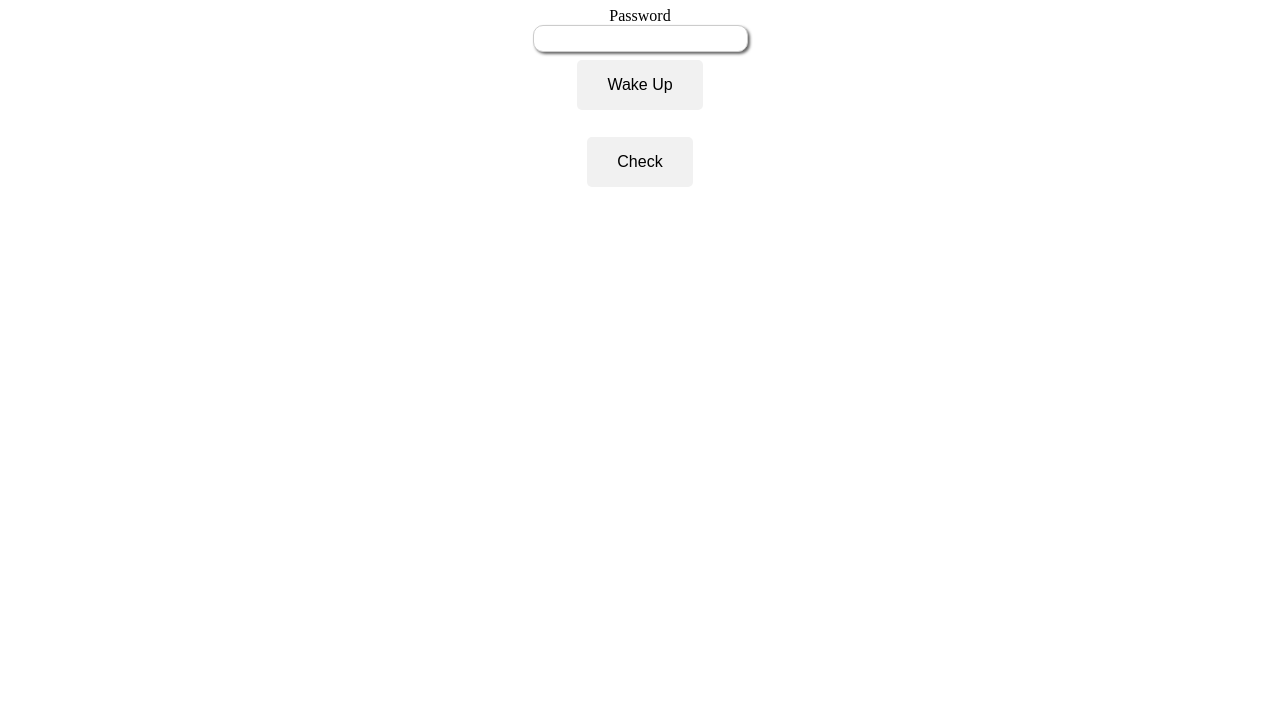
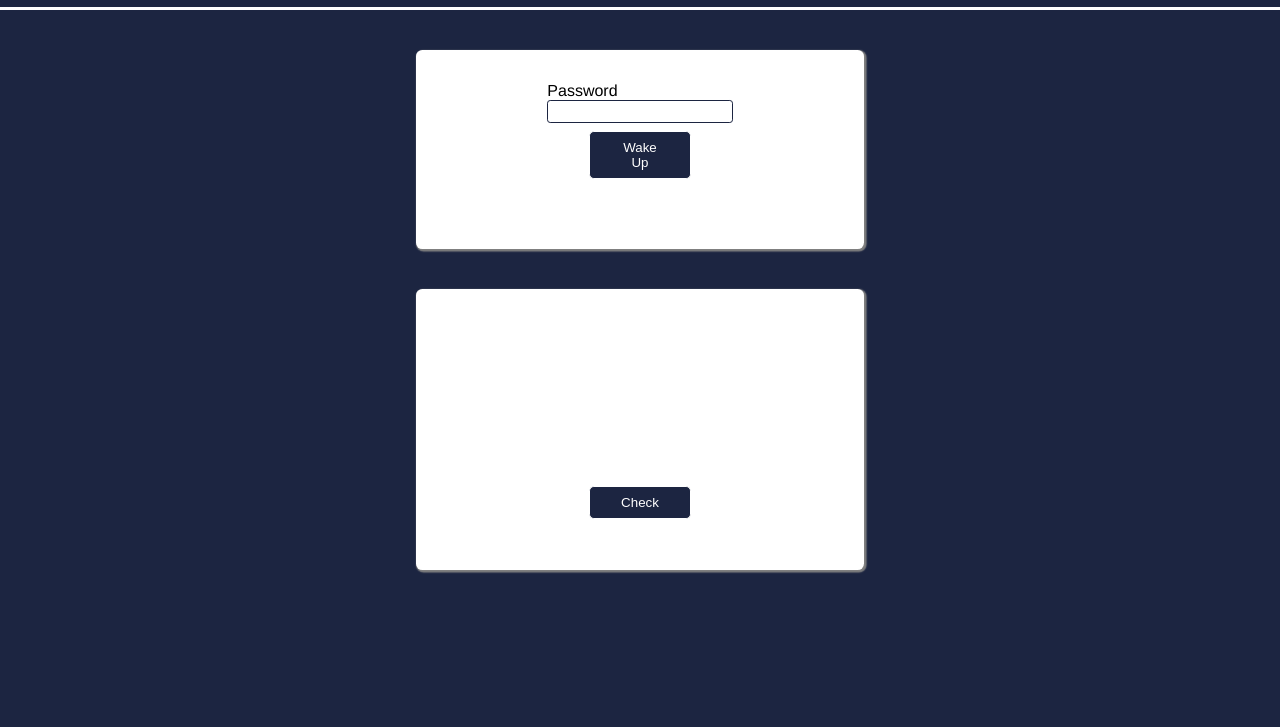
Before and after one commit to thomasqueirozb/wol-server, a website: page public/index.html in a window 1280 px wide. Shown: the part 73-800 px from the top of the page. Drawn offline with Linux system fonts and the light colour scheme.

Commit message:
Swapped html for a prettier one

```diff
--- a/public/handler.js
+++ b/public/handler.js
@@ -45,11 +45,11 @@ form.onsubmit = (ev) => {
 
 let check = document.getElementById("check-btn")
 check.onclick = () => {
+    document.getElementById("loading").style.visibility = "visible";
     const url = "/check"
     let request = new XMLHttpRequest();
     request.open('GET', url, true);
     const resp = document.getElementById("check")
-    resp.innerText = "Checkando poura"
 
     request.onload = function() { // request successful
         const json = JSON.parse(request.responseText);
@@ -61,6 +61,7 @@ check.onclick = () => {
         } else {
             resp.innerText = "Deu erro chora mais esquerdinha (" + code + ")"
         }
+        document.getElementById("loading").style.visibility = "hidden";
     };
     request.send();
 }
--- a/public/index.html
+++ b/public/index.html
@@ -2,96 +2,183 @@
 <html lang="en">
 
 <head>
-    <meta charset="UTF-8">
+    <meta http-equiv="Content-Type" content="text/html; charset=UTF-8" />
+
     <title>WOL</title>
     <style>
-        .center {
-            text-align: center; // margin: auto;
-            // width: 50%;
-            // border: 3px solid blue;
-            // padding: 10px;
+        .container {
+            width: 100%;
+            display: flex;
+            flex-flow: row nowrap;
+            justify-content: center;
+            height: 100vh;
+            padding: 0rem;
+            margin: 0rem;
+            font-family: Avenir, Helvetica, sans-serif;
         }
 
-        .container {
-            position: relative;
-            width: 100%;
+        .main {
+            display: flex;
+            flex-flow: column nowrap;
+            align-items: center;
+            justify-content: flex-start;
+            background-color: #1c2541;
         }
 
-        .btn-fancy {
-            position: relative; // top: 50%;
-            // left: 50%;
-            // transform: translate(-50%, -50%);
-            // -ms-transform: translate(-50%, -50%);
-            background-color: #f1f1f1;
-            color: black;
-            font-size: 16px;
-            margin-top: 8px;
-            padding: 16px 30px;
-            border: none;
-            cursor: pointer;
-            border-radius: 5px;
-            text-align: center;
+        .header {
+            width: 100vw;
+            background-color: #1c2541;
+            color: white;
+            display: flex;
+            flex-flow: row nowrap;
+            justify-content: center;
+            align-items: center;
+            border-bottom: 0.2rem solid white;
         }
 
-        .btn-fancy:hover {
-            background-color: black;
-            color: white;
+        .box {
+            display: flex;
+            flex-flow: column nowrap;
+            justify-content: center;
+            align-items: center;
+            width: 30vw;
+            margin-top: 5vh;
+            box-shadow: 0.08rem 0.08rem 0.08rem 0.08rem gray;
+            padding: 2rem;
+            border-radius: 0.4rem;
+            background-color: white;
         }
 
-        input.rounded {
-            border: 1px solid #ccc;
-
-            -moz-border-radius: 10px;
-            -webkit-border-radius: 10px;
-            border-radius: 10px;
-
-            -moz-box-shadow: 2px 2px 3px #666;
-            -webkit-box-shadow: 2px 2px 3px #666;
-            box-shadow: 2px 2px 3px #666;
-
-            font-size: 15px;
-            padding: 4px 7px;
-            outline: 0;
-            -webkit-appearance: none;
+        .input {
+            display: flex;
+            flex-flow: column nowrap;
+            align-items: flex-start;
+            justify-content: space-around;
         }
 
-        input.rounded:focus {
-            /* supported IE8+ and all other browsers tested.
-   * optional, but gives the input focues when selected.
-   * change to a color that suits your design.
-   */
-            border-color: #02b1fc;
+        input {
+            border-radius: 0.2rem;
+            border-style: none;
+            padding: 0.2rem;
+            border: 0.1rem solid #1c2541;
+        }
+
+        button {
+            border-style: none;
+            color: white;
+            width: 8vw;
+            background-color: #1c2541;
+            border: 0.1rem solid white;
+            border-radius: 0.3rem;
+            padding: 0.5rem 1.5rem;
+            margin-top: 0.5rem;
+        }
+
+        button:hover {
+            color: #1c2541;
+            background-color: white;
+            border: 0.1rem solid #1c2541;
+        }
+
+        .lds-ellipsis {
+            display: inline-block;
+            position: relative;
+            width: 64px;
+            height: 64px;
+        }
+
+        .lds-ellipsis div {
+            position: absolute;
+            top: 27px;
+            width: 11px;
+            height: 11px;
+            border-radius: 50%;
+            background: #1c2541;
+            animation-timing-function: cubic-bezier(0, 1, 1, 0);
+        }
+
+        .lds-ellipsis div:nth-child(1) {
+            left: 6px;
+            animation: lds-ellipsis1 0.6s infinite;
+        }
+
+        .lds-ellipsis div:nth-child(2) {
+            left: 6px;
+            animation: lds-ellipsis2 0.6s infinite;
+        }
+
+        .lds-ellipsis div:nth-child(3) {
+            left: 26px;
+            animation: lds-ellipsis2 0.6s infinite;
+        }
+
+        .lds-ellipsis div:nth-child(4) {
+            left: 45px;
+            animation: lds-ellipsis3 0.6s infinite;
+        }
+
+        @keyframes lds-ellipsis1 {
+            0% {
+                transform: scale(0);
+            }
+            100% {
+                transform: scale(1);
+            }
+        }
+
+        @keyframes lds-ellipsis3 {
+            0% {
+                transform: scale(1);
+            }
+            100% {
+                transform: scale(0);
+            }
+        }
+
+        @keyframes lds-ellipsis2 {
+            0% {
+                transform: translate(0, 0);
+            }
+            100% {
+                transform: translate(19px, 0);
+            }
         }
     </style>
-    <script src="handler.js" defer></script>
+    <script src="/handler.js" defer=""></script>
 </head>
 
-<body>
-    <div class="container center">
-        <h1>Wake On Lan</h1>
-
-        <form action="/wake" method="POST">
-            <label for="name">Password</label>
-            <div>
-                <input type="password" id="name" class="rounded" name="password">
+<body class="vsc-initialized container">
+    <div class="main">
+        <div class="header">
+            <h1>Wake On Lan</h1>
+        </div>
+        <form action="/wake" method="POST" class="box">
+            <div class="input">
+                <label for="name">Password</label>
+                <div>
+                    <input type="password" id="name" class="rounded" name="password" />
+                </div>
             </div>
             <div>
-                <button class="btn-fancy">Wake Up</button>
+                <button>Wake Up</button>
             </div>
-            <!--
-            <div>
-                <label for="mail">E-mail:</label>
-                <input type="email" id="mail" name="user_mail">
+            <h3 id="wol"></h3>
+        </form>
+        <div class="box">
+            <div class="lds-ellipsis" id="loading" style="visibility: hidden;">
+                <div></div>
+                <div></div>
+                <div></div>
+                <div></div>
             </div>
-            <div>
-                <label for="msg">Message:</label>
-                <textarea id="msg" name="user_message"></textarea>
-            </div>
-            -->
-        </form>
-        <h3 id="wol"><h3>
-        <button id="check-btn" class="btn-fancy">Check</button>
-        <h3 id="check"><h3>
+            <h3 id="check"></h3>
+            <h3></h3>
+            <h3>
+                <button id="check-btn" class="btn-fancy">
+                        Check
+                    </button>
+            </h3>
+        </div>
     </div>
 </body>
 
```
